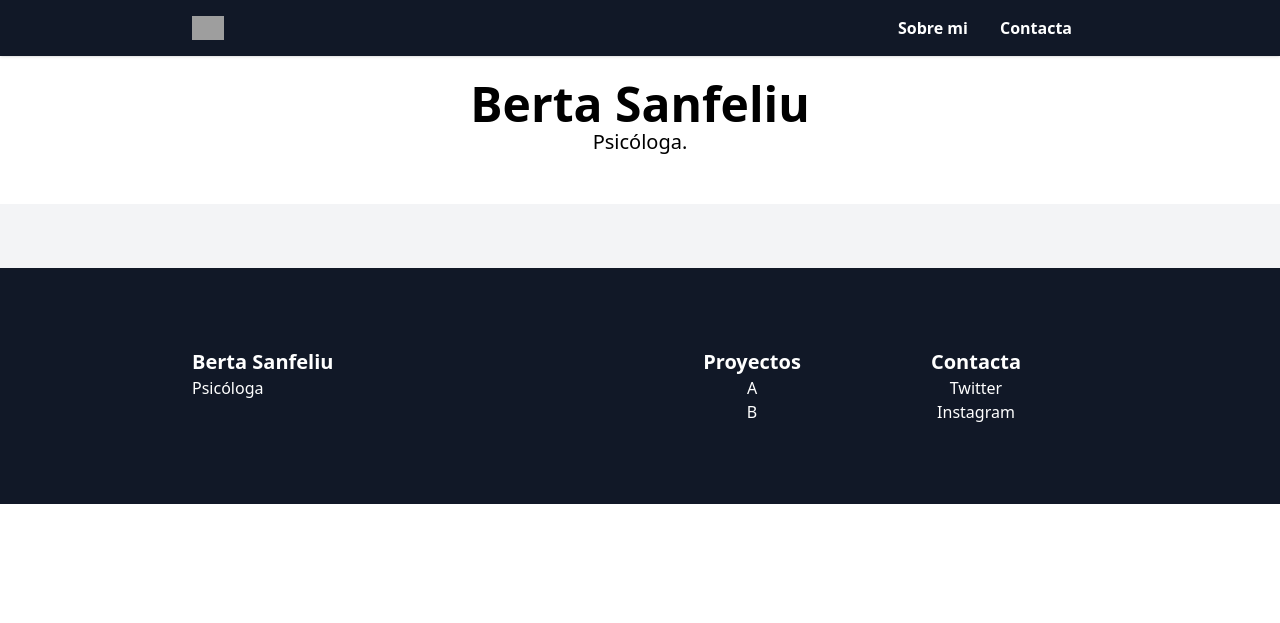
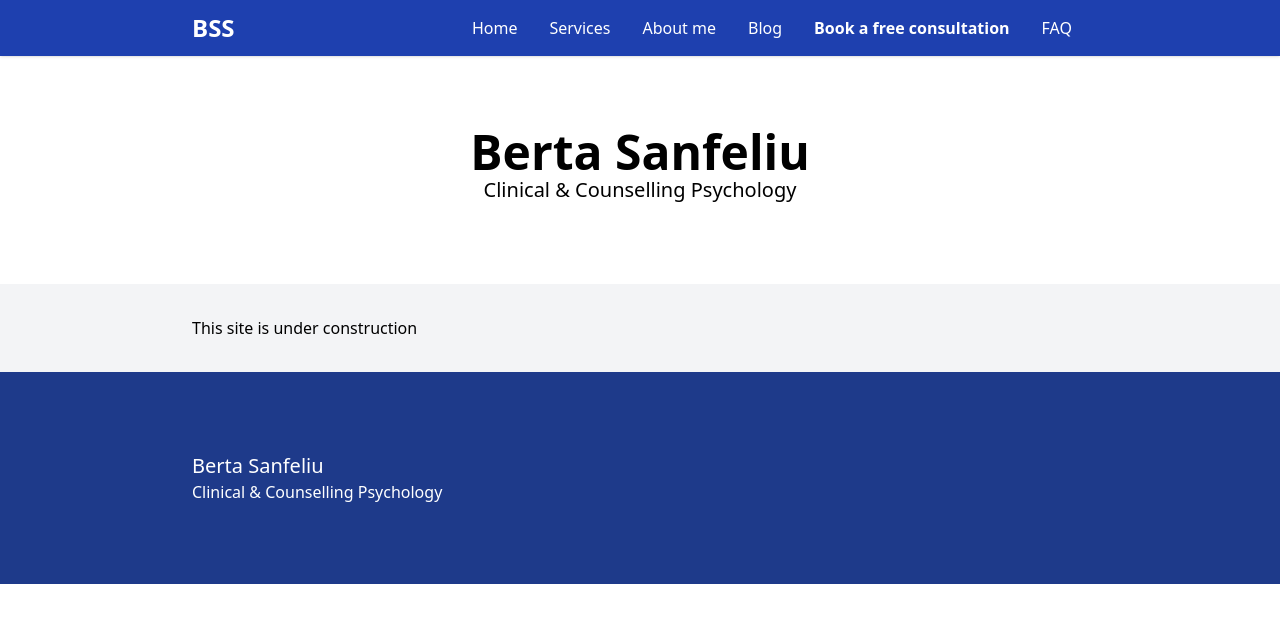
Before and after one commit to lluna86/lluna86.github.io, a Jekyll site: the page built from index.md, in a window 1280 px wide. Shown: the top 623 px of the page. Built offline with Jekyll 4.4.1, drawn with Linux system fonts in a browser that asks for light colours; nearby versions of some CDN libraries; grey boxes are pictures that could not be loaded.

Commit message:
tweaked design switched to english

```diff
--- a/_includes/footer.html
+++ b/_includes/footer.html
@@ -1,20 +1,11 @@
-<footer class="bg-gray-900 py-20">
+<footer class="bg-blue-900 py-20">
   <div class="px-10 lg:px-48 xxl:px-64 text-white flex flex-wrap justify-evenly">
-    <ul class="text-left w-full sm:w-2/4">
-      <li class="text-xl font-bold sm:text-left text-center">Berta Sanfeliu</li>
-      <li>Psicóloga</li>
+    <ul class="text-left w-full">
+      <li class="text-xl sm:text-left text-center">Berta Sanfeliu</li>
+      <li>Clinical & Counselling Psychology</li>
     </ul>
 
-     <ul class="text-center w-full pt-4 sm:pt-0 sm:w-1/4">
-      <li class="text-xl font-bold">Proyectos</li>
-      <li><a href="#">A</a></li>
-      <li><a href="#">B</a></li>
-    </ul>
 
-     <ul class="text-center w-full pt-4 sm:pt-0 sm:w-1/4">
-      <li class="text-xl font-bold">Contacta</li>
-      <li><a href="#">Twitter</a></li>
-      <li><a href="#">Instagram</a></li>
     </ul>
   </div>
 
--- a/_includes/navbar.html
+++ b/_includes/navbar.html
@@ -1,12 +1,12 @@
 <header>
-      <nav class="bg-gray-900 shadow py-2 fixed right-0 left-0 z-10">
-        <div class="px-10 lg:px-48 xxl:px-64 sm:flex sm:flex-wrap sm:bg-gray-900 sm:justify-between sm:items-center">
+      <nav class="bg-blue-800 shadow py-2 fixed right-0 left-0 z-10">
+        <div class="px-10 lg:px-48 xxl:px-64 sm:flex sm:flex-wrap sm:bg-blue-800 sm:justify-between sm:items-center">
           <div class="">
             <div class="flex flex-wrap justify-between items-center">
               <!-- Left -->
               <div class="text-white">
                 <!-- <a class="text-2xl font-semibold" href="/">MMZ</a> -->
-                <a href="/"><img class="w-8" src="/assets/images/logos/m.png"></a>
+                <a href="/" class="font-bold text-2xl">BSS</a>
               </div>
 
               <!-- Hamburguer -->
@@ -22,17 +22,21 @@
             </div>
           </div>
 
-          <div id="nav-menu" class="hidden font-semibold sm:block sm:w-auto sm:flex sm:flex-wrap sm:bg-gray-900 text-white">
-            <a class="block text-center py-2 sm:px-4" href="/about/">Sobre mi</a>
-            <a class="block text-center py-2 sm:px-4" href="/contacta/">Contacta</a>
+          <div id="nav-menu" class="hidden sm:block sm:w-auto sm:flex sm:flex-wrap sm:bg-blue-800 text-white">
+            <a class="block text-center py-2 sm:px-4" href="/">Home</a>
+            <a class="block text-center py-2 sm:px-4" href="/">Services</a>
+            <a class="block text-center py-2 sm:px-4" href="/">About me</a>
+            <a class="block text-center py-2 sm:px-4" href="/">Blog</a>
+            <a class="block text-center font-semibold py-2 sm:px-4" href="/contacta/">Book a free consultation</a>
+            <a class="block text-center py-2 sm:px-4" href="//">FAQ</a>
           </div>
         </div>
       </nav>
 
       <!-- Header stuff, muestra de voz etc-->
-      <div class="pt-20 pb-12 text-center ">
+      <div class="pt-32 pb-20 text-center ">
         <h1 class=" text-3xl sm:text-5xl font-semibold text-center">Berta Sanfeliu</h1>
-        <h2 class="sm:text-xl text-center">Psicóloga.</h2>
+        <h2 class="sm:text-xl text-center">Clinical & Counselling Psychology</h2>
       </div>
 
     </header>
--- a/index.md
+++ b/index.md
@@ -1,6 +1,4 @@
 ---
-# Feel free to add content and custom Front Matter to this file.
-# To modify the layout, see https://jekyllrb.com/docs/themes/#overriding-theme-defaults
-
 layout: default
 ---
+<div>This site is under construction</div>
```
Also changed, not shown: about.md (+1 -12 lines).
